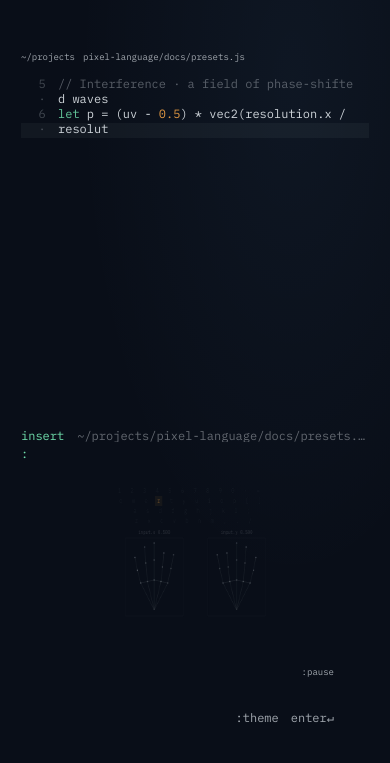
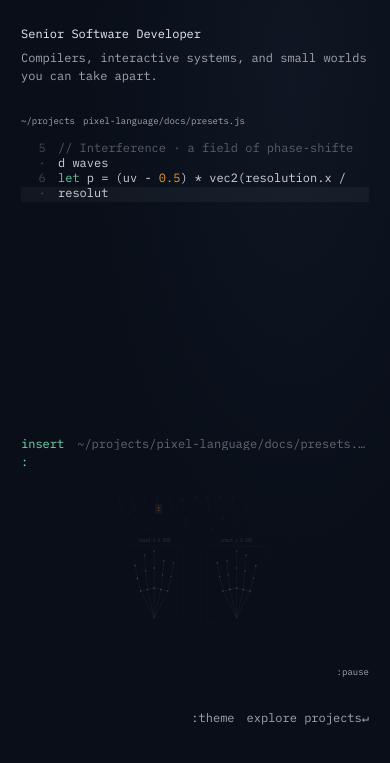
Before and after one commit to elliottbarnes/my-website, a plain HTML site: page index.html in a window 390 px wide. Shown: the part 75-838 px from the top of the page. Drawn offline with Linux system fonts and the light colour scheme.

Commit message:
Explain portfolio work before entry (#43)

```diff
--- a/index.html
+++ b/index.html
@@ -25,7 +25,7 @@
     <link rel="apple-touch-icon" href="/assets/dragon-ball.png" type="image/png" sizes="256x256">
     <link rel="manifest" href="/site.webmanifest">
     <link rel="preload" href="/assets/fonts/IBMPlexMono-Regular.ttf" as="font" type="font/ttf" crossorigin>
-    <link rel="stylesheet" href="/styles.css?v=42fdad5932e7">
+    <link rel="stylesheet" href="/styles.css?v=95c91e97cd07">
     <link rel="stylesheet" href="/assets/themes.css?v=07412e345894">
     <script type="application/ld+json">
       {
@@ -49,6 +49,10 @@
       <main id="main">
         <section id="entrance" class="entrance" aria-labelledby="entrance-title">
           <h1 id="entrance-title" class="visually-hidden">elliott — ai wizard. “a computer can be a bicycle for the mind”</h1>
+          <div class="entrance-intro">
+            <p class="entrance-role">Senior Software Developer</p>
+            <p>Compilers, interactive systems, and small worlds you can take apart.</p>
+          </div>
           <div class="scene" id="scene">
             <div class="scene-heading"><span aria-hidden="true">~/projects</span><button type="button" data-scene-file aria-label="Show this project’s Git history" title="git history">glassbox/docs/core.js</button></div>
             <div class="scene-body" tabindex="0" role="group" aria-label="interactive source code" aria-describedby="scene-instructions">
@@ -70,7 +74,7 @@
           <p class="entrance-hint visually-hidden">Press Enter to step inside. Use the theme button to select a colour scheme.</p>
           <div class="entrance-footer">
             <p>// “a computer can be a bicycle for the mind”</p>
-            <div class="entrance-controls"><button type="button" data-motion-toggle aria-label="Pause animation">:pause</button><button type="button" data-theme-toggle aria-label="Change theme">:theme</button><a class="enter-link" data-enter href="#about">enter <span aria-hidden="true">↵</span></a></div>
+            <div class="entrance-controls"><button type="button" data-motion-toggle aria-label="Pause animation">:pause</button><button type="button" data-theme-toggle aria-label="Change theme">:theme</button><a class="enter-link" data-enter href="#about">explore projects <span aria-hidden="true">↵</span></a></div>
           </div>
         </section>
         <section id="workspace" class="workspace" aria-label="Elliott’s terminal portfolio">
--- a/styles.css
+++ b/styles.css
@@ -378,3 +378,20 @@ html[data-training=open]{overflow:hidden}
  [data-view=entrance] [data-motion-toggle]{position:static;opacity:1;min-height:44px}
  [data-view=entrance] [data-theme-toggle]{min-height:44px}
 }
+
+/* Explain the work before asking visitors to enter; reuse the About copy. */
+.entrance-intro{width:min(734px,100%);margin:24px auto 0;font-size:12px;line-height:1.5;color:var(--muted);flex-shrink:0}
+.entrance-intro .entrance-role{color:var(--ink);margin-bottom:6px}
+[data-view=entrance] .entrance-intro{width:min(734px,calc(100% - 72px));margin-top:100px}
+[data-view=entrance] .scene{margin-top:22px}
+[data-view=entrance] .scene-body{height:clamp(140px,calc(100svh - 475px),304px)}
+html.is-leaving .entrance-intro{opacity:0;transition:opacity .25s}
+@media(max-width:600px){
+ [data-view=entrance] .entrance-intro,[data-view=entrance] .entrance-footer{width:calc(100% - 42px)}
+}
+@media(max-height:620px){
+ [data-view=entrance] .entrance{min-height:375px}
+ [data-view=entrance] .entrance-intro{margin-top:78px}
+ [data-view=entrance] .scene{margin-top:14px}
+ [data-view=entrance] .scene-body{height:clamp(84px,calc(100svh - 310px),250px)}
+}
```
Also changed, not shown: README.md.
